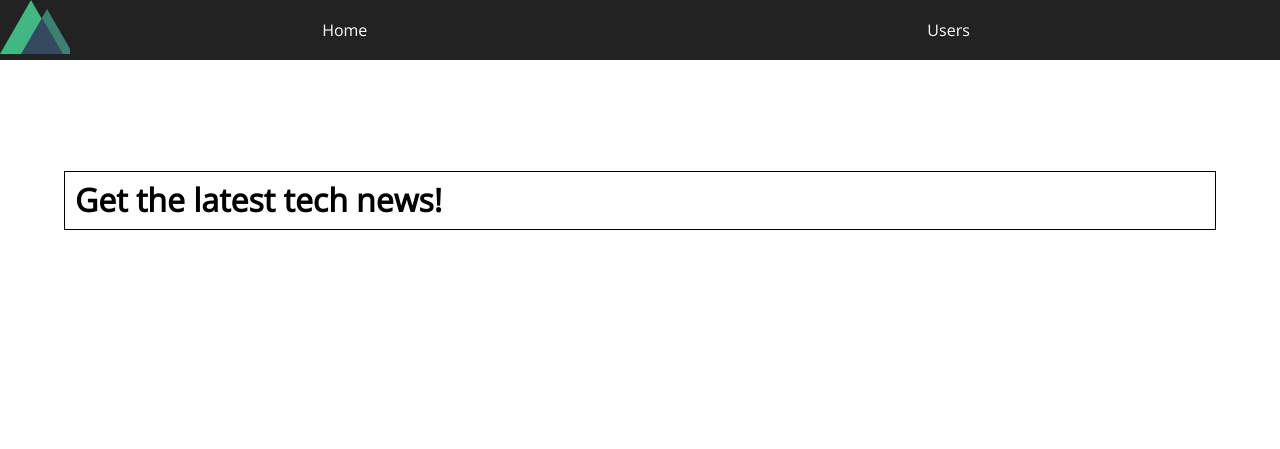
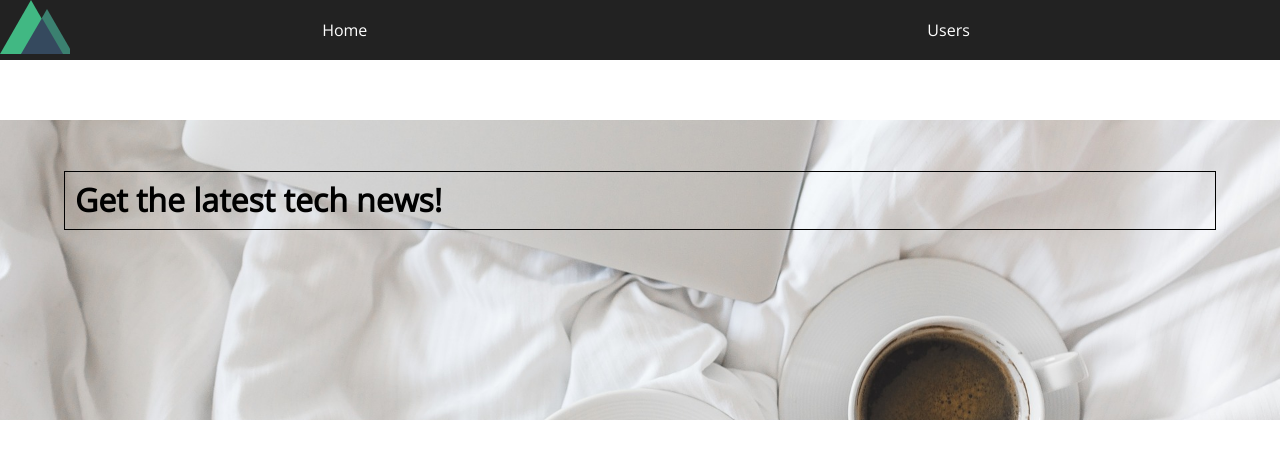
Before and after one commit to hoangbaovu/nuxtjs-training, a Nuxt app in the folder nuxt-course/: page / in a window 1280 px wide. Shown: the top 449 px of the page. Built offline with nearby package versions, Linux system fonts and the light colour scheme; grey boxes are pictures that could not be loaded.

Commit message:
Lesson_27._Adding_Static_Assets_-_The_Background_Image

```diff
--- a/nuxt-course/layouts/default.vue
+++ b/nuxt-course/layouts/default.vue
@@ -21,4 +21,10 @@ export default {
   html {
     font-family: 'Open Sans', sans-serif;
   }
+
+  .container {
+    min-width: 1200px;
+    padding: 0;
+    margin: 0;
+  }
 </style>
--- a/nuxt-course/pages/index.vue
+++ b/nuxt-course/pages/index.vue
@@ -41,6 +41,7 @@ export default {
   position: relative;
   padding: 30px;
   box-sizing: border-box;
+  background: url('~assets/images/main-page-background.jpg');
   background-position: center;
   background-size: cover;
 }
```
Also changed, not shown: nuxt-course/assets/images/main-page-background.jpg (added).
